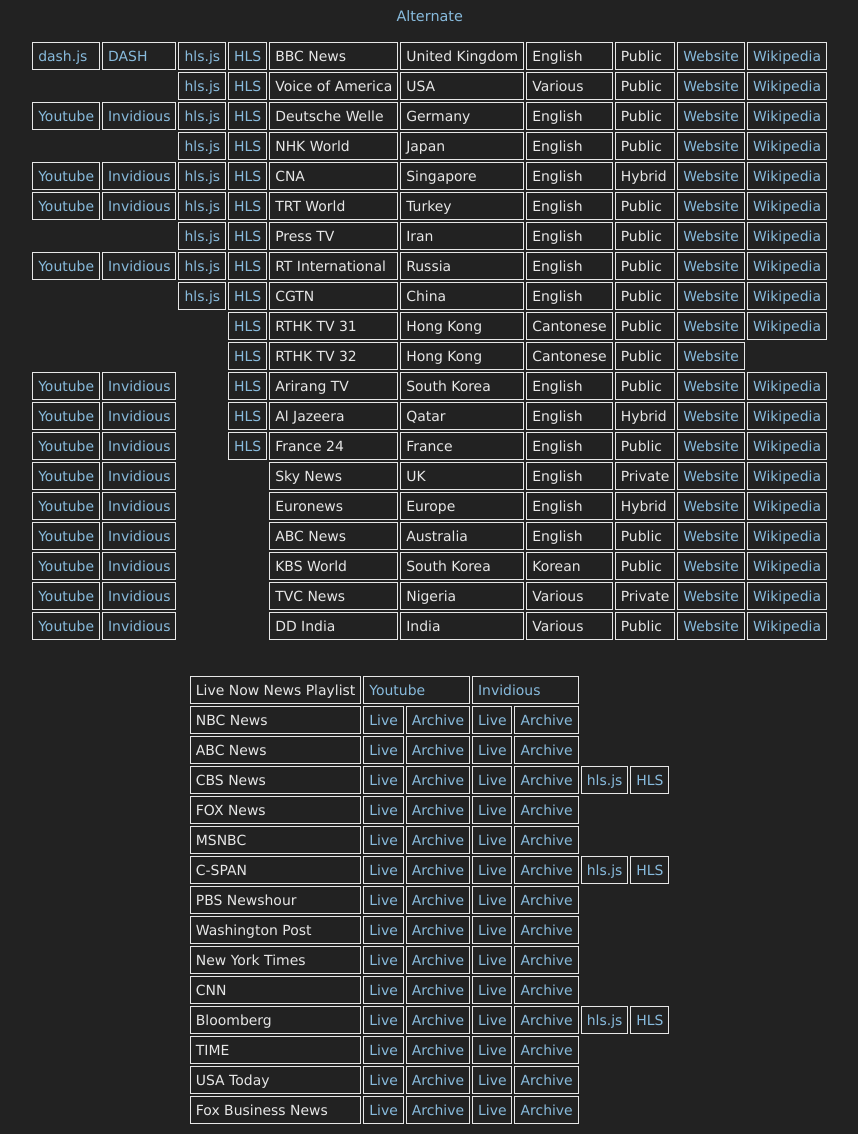
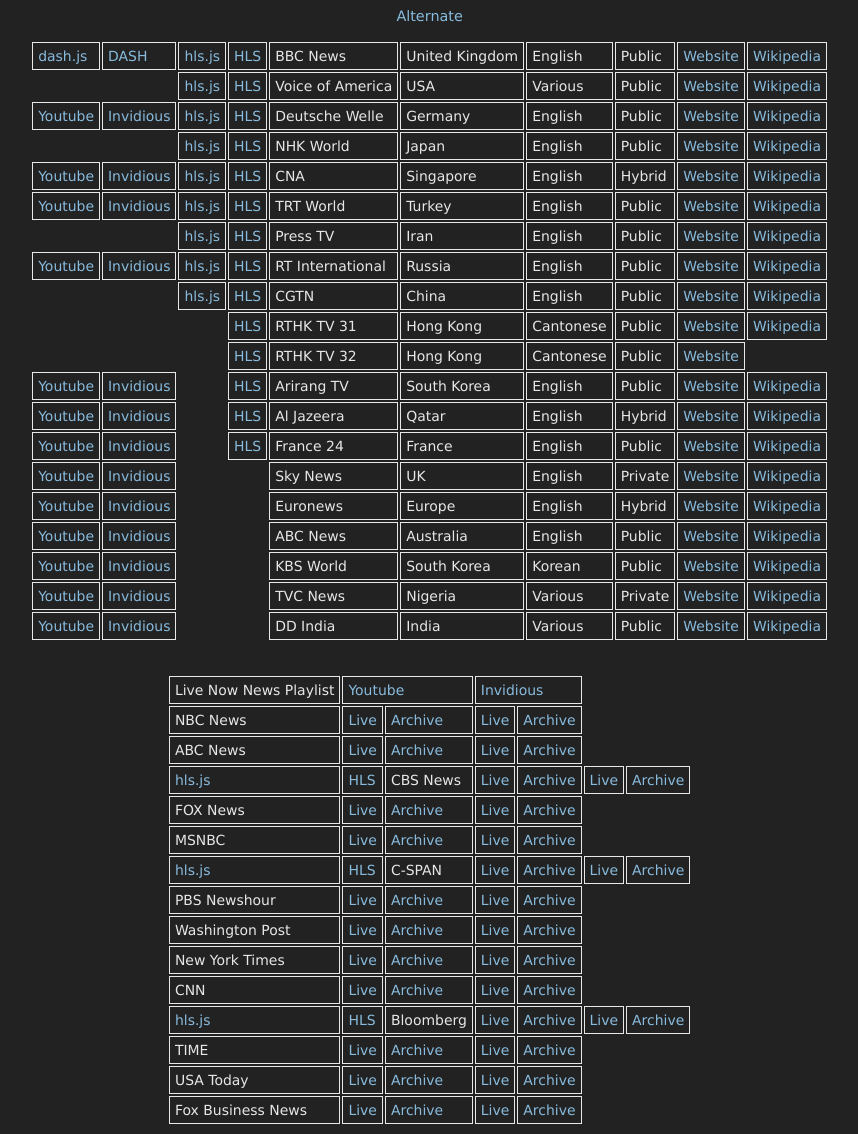
Before and after one commit to danburd/danburd.github.io, a Jekyll site: the page tvnews.html, which Jekyll copies as it is, in a window 1280 px wide. Shown: the whole page, without its empty margins (212-1070 px from the left). Built offline with Jekyll 4.4.1, drawn with Linux system fonts in a browser that asks for light colours; part of the change alters nothing that is shown.

```diff
--- a/tvnews.html
+++ b/tvnews.html
@@ -288,13 +288,13 @@
     <td><a href="https://invidio.us/channel/UCBi2mrWuNuyYy4gbM6fU18Q">Archive</a></td>
   </tr>
   <tr>
+    <td><a href="/hlsjsvideo.html?stream=https://cbsnewshd-lh.akamaihd.net/i/CBSNHD_7@199302/master.m3u8">hls.js</a></td>
+    <td><a href="https://cbsnewshd-lh.akamaihd.net/i/CBSNHD_7@199302/master.m3u8">HLS</a></td>
     <td>CBS News</td>
     <td><a href="https://www.youtube.com/c/CBSNews/live">Live</a></td>
     <td><a href="https://www.youtube.com/c/CBSNews">Archive</a></td>
     <td><a href="https://invidio.us/channel/UC8p1vwvWtl6T73JiExfWs1g/live">Live</a></td>
     <td><a href="https://invidio.us/channel/UC8p1vwvWtl6T73JiExfWs1g">Archive</a></td>
-    <td><a href="/hlsjsvideo.html?stream=https://cbsnewshd-lh.akamaihd.net/i/CBSNHD_7@199302/master.m3u8">hls.js</a></td>
-    <td><a href="https://cbsnewshd-lh.akamaihd.net/i/CBSNHD_7@199302/master.m3u8">HLS</a></td>
   </tr>
   <tr>
     <td>FOX News</td>
@@ -311,13 +311,13 @@
     <td><a href="https://invidio.us/channel/UCaXkIU1QidjPwiAYu6GcHjg">Archive</a></td>
   </tr>
   <tr>
+    <td><a href="/hlsjsvideo.html?stream=https://skystreams-lh.akamaihd.net/i/SkyC1_1@500806/master.m3u8">hls.js</a></td>
+    <td><a href="https://skystreams-lh.akamaihd.net/i/SkyC1_1@500806/master.m3u8">HLS</a></td>
     <td>C-SPAN</td>
     <td><a href="https://www.youtube.com/c/cspan/live">Live</a></td>
     <td><a href="https://www.youtube.com/c/cspan">Archive</a></td>
     <td><a href="https://invidio.us/channel/UCb--64Gl51jIEVE-GLDAVTg/live">Live</a></td>
     <td><a href="https://invidio.us/channel/UCb--64Gl51jIEVE-GLDAVTg">Archive</a></td>
-    <td><a href="/hlsjsvideo.html?stream=https://skystreams-lh.akamaihd.net/i/SkyC1_1@500806/master.m3u8">hls.js</a></td>
-    <td><a href="https://skystreams-lh.akamaihd.net/i/SkyC1_1@500806/master.m3u8">HLS</a></td>
   </tr>
   <tr>
     <td>PBS Newshour</td>
@@ -348,13 +348,13 @@
     <td><a href="https://invidio.us/channel/UCupvZG-5ko_eiXAupbDfxWw">Archive</a></td>
   </tr>
   <tr>
+    <td><a href="/hlsjsvideo.html?stream=https://liveproduseast.akamaized.net/btv/desktop/us_live.m3u8">hls.js</a></td>
+    <td><a href="https://liveproduseast.akamaized.net/btv/desktop/us_live.m3u8">HLS</a></td>
     <td>Bloomberg</td>
     <td><a href="https://www.youtube.com/channel/UCUMZ7gohGI9HcU9VNsr2FJQ/live">Live</a></td>
     <td><a href="https://www.youtube.com/channel/UCUMZ7gohGI9HcU9VNsr2FJQ">Archive</a></td>
     <td><a href="https://invidio.us/channel/UCUMZ7gohGI9HcU9VNsr2FJQ/live">Live</a></td>
     <td><a href="https://invidio.us/channel/UCUMZ7gohGI9HcU9VNsr2FJQ">Archive</a></td>
-    <td><a href="/hlsjsvideo.html?stream=https://liveproduseast.akamaized.net/btv/desktop/us_live.m3u8">hls.js</a></td>
-    <td><a href="https://liveproduseast.akamaized.net/btv/desktop/us_live.m3u8">HLS</a></td>
   </tr>
   <tr>
     <td>TIME</td>
```
